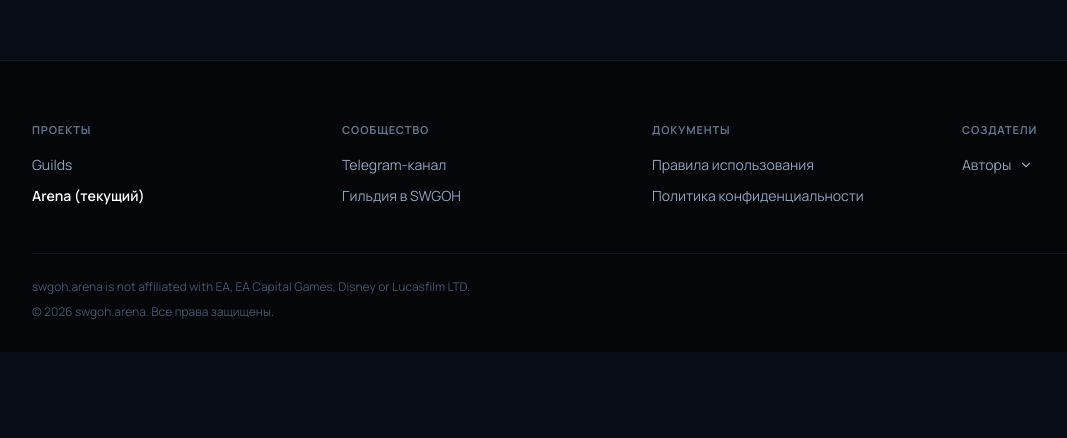
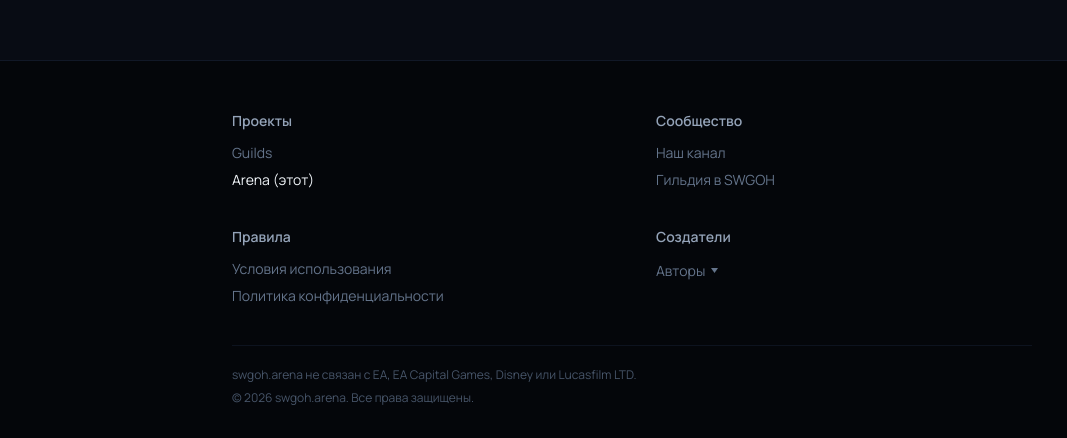
Before and after one commit to jango100500-ui/swgoh.arena, a React (Vite) app: page / in a window 1280 px wide. Shown: the part 964-1402 px from the top of the page, without its empty margins (8-1075 px from the left). Before the commit the page ends 1316 px from the top, so only its background shows below. Built offline with nearby package versions, Linux system fonts and the light colour scheme.

Commit message:
Update Footer.tsx

```diff
--- a/src/app/Footer.tsx
+++ b/src/app/Footer.tsx
@@ -7,98 +7,89 @@ export const Footer = () => {
     <footer
       style={{
         backgroundColor: '#04060a',
-        padding: '56px 24px 32px',
+        padding: '48px 24px 32px',
         borderTop: '1px solid #111827',
       }}
     >
       <div
         style={{
-          maxWidth: '1200px',
+          maxWidth: '800px',
           margin: '0 auto',
           display: 'grid',
-          gridTemplateColumns: 'repeat(auto-fit, minmax(200px, 1fr))',
-          gap: '40px',
+          gridTemplateColumns: 'repeat(2, 1fr)',
+          gap: '36px 48px',
         }}
       >
         <div>
-          <span style={{ fontSize: '11px', fontWeight: 700, color: '#64748b', letterSpacing: '0.08em', textTransform: 'uppercase' }}>
-            ПРОЕКТЫ
+          <span style={{ fontSize: '14px', fontWeight: 600, color: '#94a3b8' }}>
+            Проекты
           </span>
-          <ul style={{ listStyle: 'none', marginTop: '16px', display: 'flex', flexDirection: 'column', gap: '12px', fontSize: '14px' }}>
+          <ul style={{ listStyle: 'none', marginTop: '12px', display: 'flex', flexDirection: 'column', gap: '8px', fontSize: '14px' }}>
             <li>
-              <a href="#" style={{ color: '#94a3b8', transition: 'color 0.2s' }}>Guilds</a>
+              <a href="#" style={{ color: '#64748b' }}>Guilds</a>
             </li>
             <li>
-              <span style={{ color: '#ffffff', fontWeight: 600 }}>Arena (текущий)</span>
+              <span style={{ color: '#f1f5f9' }}>Arena (этот)</span>
             </li>
           </ul>
         </div>
 
         <div>
-          <span style={{ fontSize: '11px', fontWeight: 700, color: '#64748b', letterSpacing: '0.08em', textTransform: 'uppercase' }}>
-            СООБЩЕСТВО
+          <span style={{ fontSize: '14px', fontWeight: 600, color: '#94a3b8' }}>
+            Сообщество
           </span>
-          <ul style={{ listStyle: 'none', marginTop: '16px', display: 'flex', flexDirection: 'column', gap: '12px', fontSize: '14px' }}>
+          <ul style={{ listStyle: 'none', marginTop: '12px', display: 'flex', flexDirection: 'column', gap: '8px', fontSize: '14px' }}>
             <li>
-              <a href="https://t.me/example" target="_blank" rel="noreferrer" style={{ color: '#94a3b8' }}>
-                Telegram-канал
+              <a href="https://t.me/example" target="_blank" rel="noreferrer" style={{ color: '#64748b' }}>
+                Наш канал
               </a>
             </li>
             <li>
-              <a href="#" style={{ color: '#94a3b8' }}>Гильдия в SWGOH</a>
+              <a href="#" style={{ color: '#64748b' }}>Гильдия в SWGOH</a>
             </li>
           </ul>
         </div>
 
         <div>
-          <span style={{ fontSize: '11px', fontWeight: 700, color: '#64748b', letterSpacing: '0.08em', textTransform: 'uppercase' }}>
-            ДОКУМЕНТЫ
+          <span style={{ fontSize: '14px', fontWeight: 600, color: '#94a3b8' }}>
+            Правила
           </span>
-          <ul style={{ listStyle: 'none', marginTop: '16px', display: 'flex', flexDirection: 'column', gap: '12px', fontSize: '14px' }}>
+          <ul style={{ listStyle: 'none', marginTop: '12px', display: 'flex', flexDirection: 'column', gap: '8px', fontSize: '14px' }}>
             <li>
-              <a href="#" style={{ color: '#94a3b8' }}>Правила использования</a>
+              <a href="#" style={{ color: '#64748b' }}>Условия использования</a>
             </li>
             <li>
-              <a href="#" style={{ color: '#94a3b8' }}>Политика конфиденциальности</a>
+              <a href="#" style={{ color: '#64748b' }}>Политика конфиденциальности</a>
             </li>
           </ul>
         </div>
 
         <div>
-          <span style={{ fontSize: '11px', fontWeight: 700, color: '#64748b', letterSpacing: '0.08em', textTransform: 'uppercase' }}>
-            СОЗДАТЕЛИ
+          <span style={{ fontSize: '14px', fontWeight: 600, color: '#94a3b8' }}>
+            Создатели
           </span>
-          <div style={{ marginTop: '16px' }}>
+          <div style={{ marginTop: '12px' }}>
             <button
               onClick={() => setIsAuthorsOpen((prev) => !prev)}
               style={{
-                display: 'flex',
+                display: 'inline-flex',
                 alignItems: 'center',
-                gap: '8px',
+                gap: '6px',
                 fontSize: '14px',
-                color: '#94a3b8',
+                color: '#64748b',
               }}
             >
               <span>Авторы</span>
-              <svg
-                width="14"
-                height="14"
-                viewBox="0 0 24 24"
-                fill="none"
-                stroke="currentColor"
-                strokeWidth="2"
-                strokeLinecap="round"
-                strokeLinejoin="round"
-                style={{
-                  transform: isAuthorsOpen ? 'rotate(180deg)' : 'rotate(0deg)',
-                  transition: 'transform 0.2s ease',
-                }}
-              >
-                <polyline points="6 9 12 15 18 9" />
+              <svg width="7" height="5" viewBox="0 0 7 5" fill="none">
+                {isAuthorsOpen ? (
+                  <path d="M3.5 0L7 5H0L3.5 0Z" fill="currentColor" />
+                ) : (
+                  <path d="M3.5 5L0 0H7L3.5 5Z" fill="currentColor" />
+                )}
               </svg>
             </button>
             {isAuthorsOpen && (
-              <div style={{ marginTop: '12px', display: 'flex', flexDirection: 'column', gap: '8px', paddingLeft: '8px', borderLeft: '2px solid #1e293b' }}>
+              <div style={{ marginTop: '8px', display: 'flex', flexDirection: 'column', gap: '6px', paddingLeft: '8px', borderLeft: '1px solid #1e293b' }}>
                 <span style={{ fontSize: '13px', color: '#cbd5e1' }}>glavnyvny</span>
                 <span style={{ fontSize: '13px', color: '#cbd5e1' }}>ribapibaa</span>
               </div>
@@ -109,18 +100,18 @@ export const Footer = () => {
 
       <div
         style={{
-          maxWidth: '1200px',
-          margin: '48px auto 0',
-          paddingTop: '24px',
+          maxWidth: '800px',
+          margin: '40px auto 0',
+          paddingTop: '20px',
           borderTop: '1px solid #0d131f',
           display: 'flex',
           flexDirection: 'column',
-          gap: '8px',
+          gap: '6px',
           fontSize: '12px',
           color: '#475569',
         }}
       >
-        <p>swgoh.arena is not affiliated with EA, EA Capital Games, Disney or Lucasfilm LTD.</p>
+        <p>swgoh.arena не связан с EA, EA Capital Games, Disney или Lucasfilm LTD.</p>
         <p>© {new Date().getFullYear()} swgoh.arena. Все права защищены.</p>
       </div>
     </footer>
```
